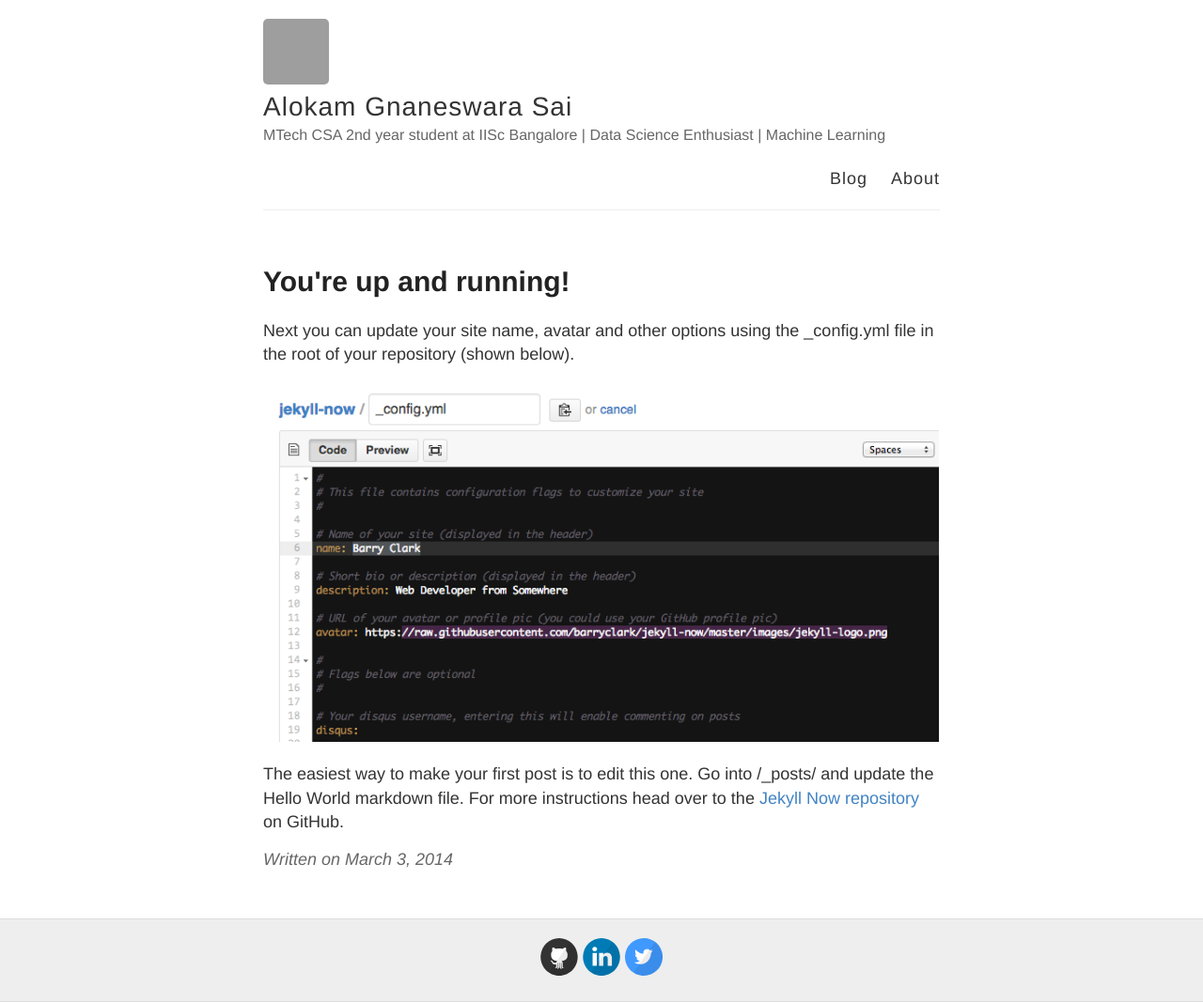
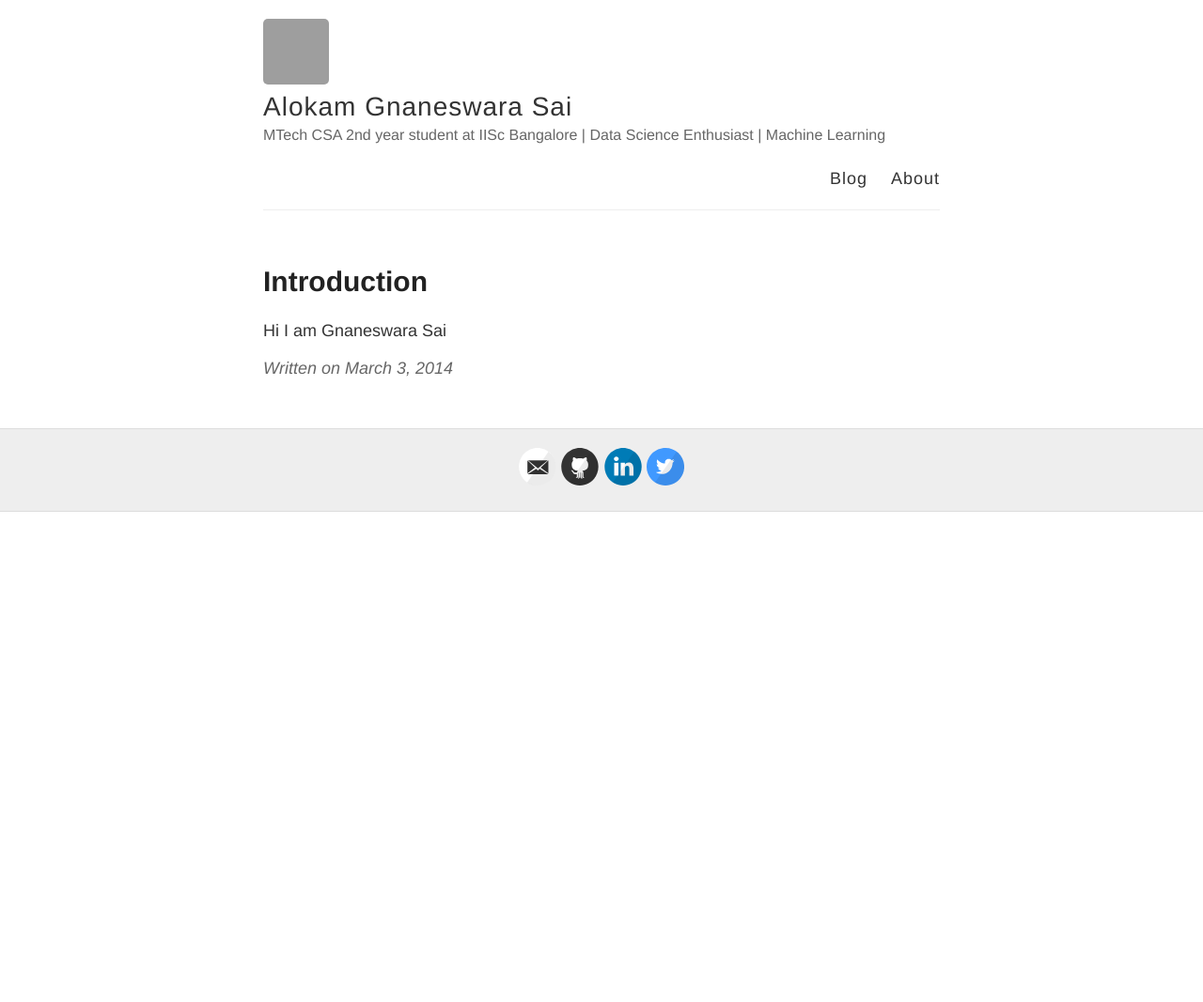
Before and after one commit to alokamgnaneswarasai/alokamgnaneswarasai.github.io, a Jekyll site: the page built from _posts/2014-3-3-Hello-World.md, in a window 1280 px wide. Shown: the whole page at 94% size. Built offline with Jekyll 4.4.1, drawn with Linux system fonts in a browser that asks for light colours; after the commit the page ends 900 px from its top, so only the background shows below that; grey boxes are pictures that could not be loaded.

Commit message:
Update configuration and post content for clarity

```diff
--- a/_config.yml
+++ b/_config.yml
@@ -18,7 +18,7 @@
 # Includes an icon in the footer for each username you enter
 footer-links:
   dribbble:
-  email:
+  email: alokamgnaneswarasai
   facebook:
   flickr:
   github: alokamgnaneswarasai
--- a/_posts/2014-3-3-Hello-World.md
+++ b/_posts/2014-3-3-Hello-World.md
@@ -1,10 +1,5 @@
 ---
 layout: post
-title: You're up and running!
+title: Introduction
 ---
-
-Next you can update your site name, avatar and other options using the _config.yml file in the root of your repository (shown below).
-
-![_config.yml]({{ site.baseurl }}/images/config.png)
-
-The easiest way to make your first post is to edit this one. Go into /_posts/ and update the Hello World markdown file. For more instructions head over to the [Jekyll Now repository](https://github.com/barryclark/jekyll-now) on GitHub.
+Hi I am Gnaneswara Sai
```
